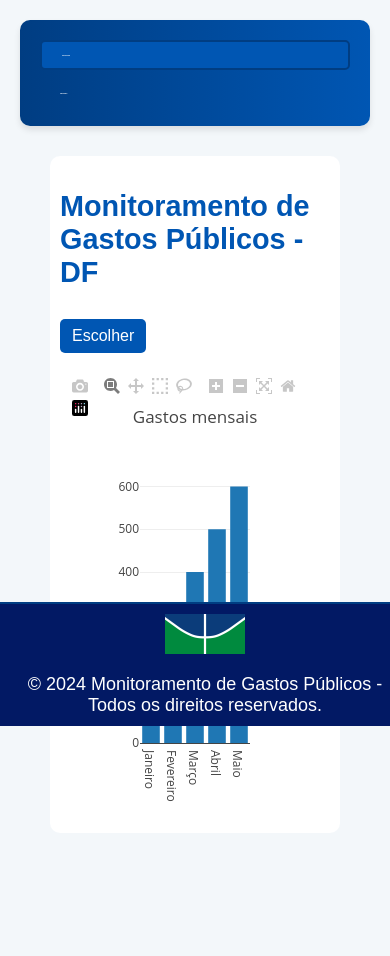
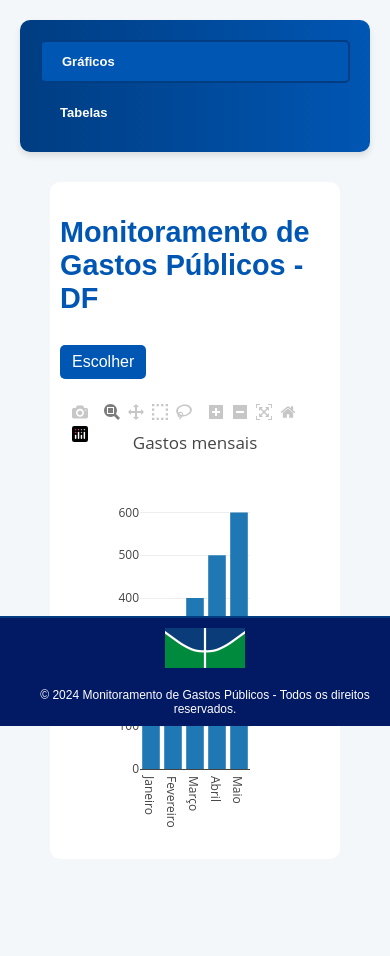
Before and after one commit to unb-mds/Squad13, a Flask app: page /charts in a window 390 px wide. Shown: the part 118-1074 px from the top of the page. Before the commit the page ends 919 px from the top, so only its background shows below. Run offline with Flask 2, Linux system fonts and the light colour scheme; some libraries are stand-ins or nearby versions.

Commit message:
Fix: tamanho da fonte ajustada Co-authored-by: Lucas Mendonça <lucasmendoncaarruda5@gmail.com>

```diff
--- a/codigo/project/static/css/style.css
+++ b/codigo/project/static/css/style.css
@@ -338,11 +338,11 @@ ol li::marker {
   }
 
   .nav-link {
-    font-size: 2px;
+    font-size: 13px;
   }
 
   footer p {
-    font-size: 18px;
+    font-size: 12px;
   }
 
 }
```
